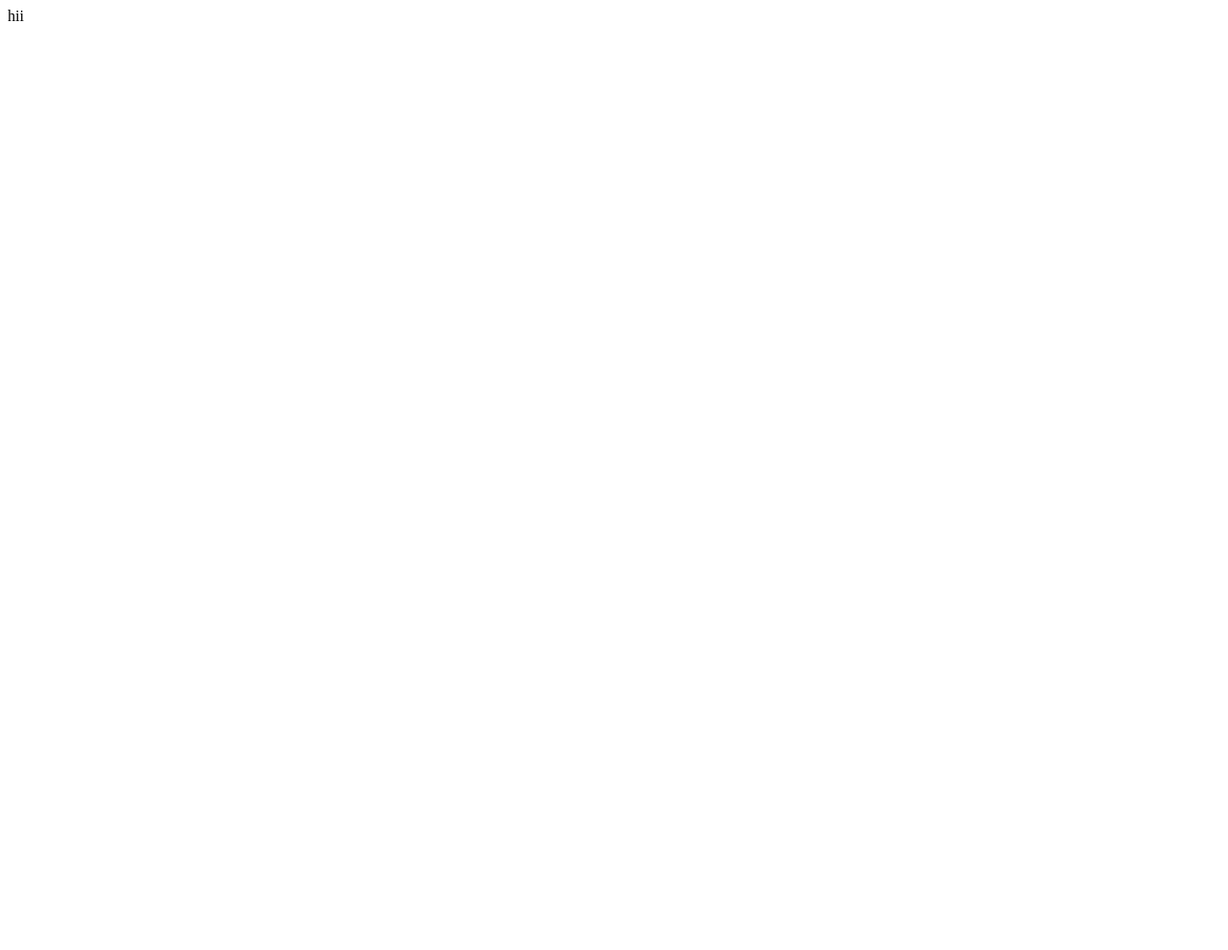
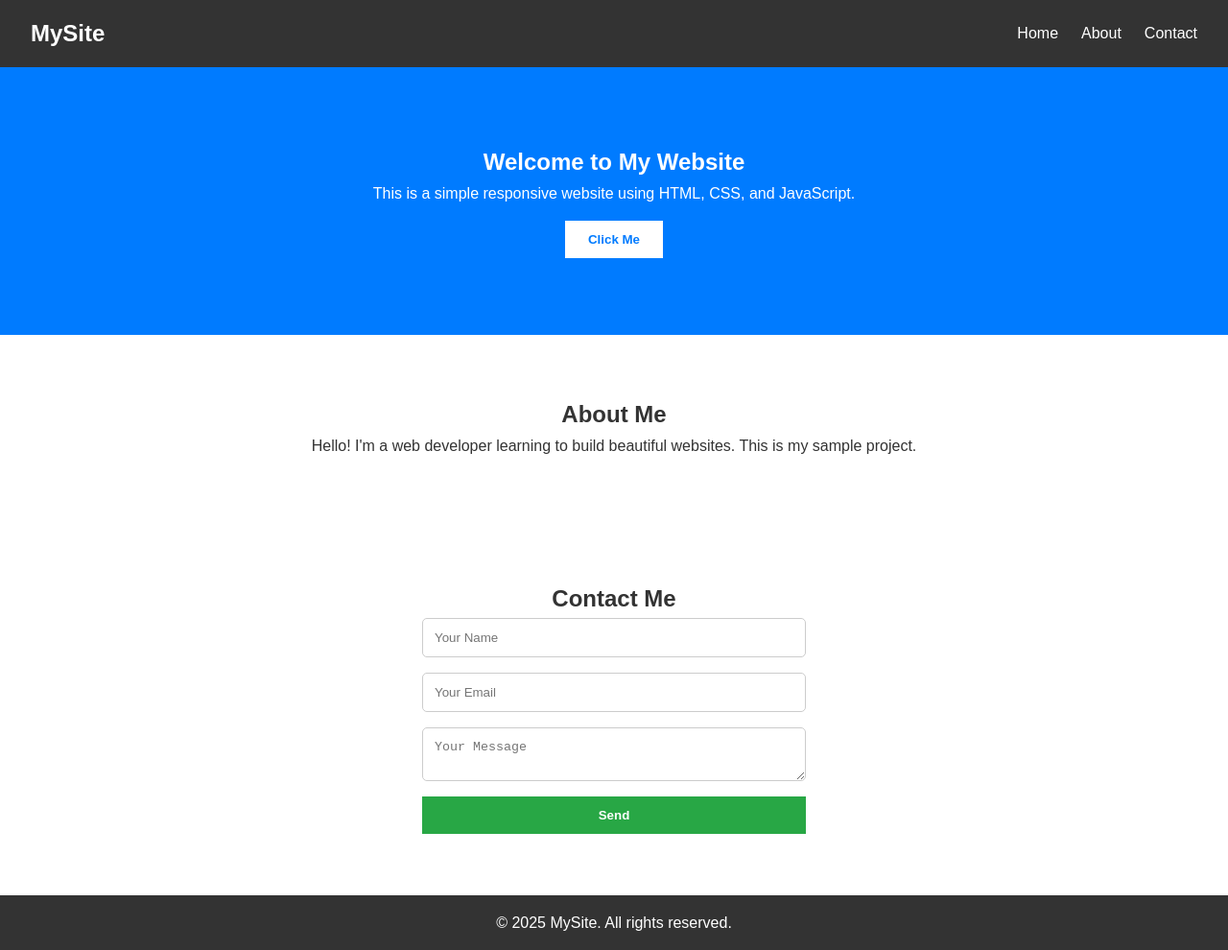
Before and after one commit to codebyharii/Amazonclone, a plain HTML site: page index.html in a window 1280 px wide. Shown: the whole page at 96% size. Before the commit the page ends 800 px from the top, so only its background shows below. Drawn offline with Linux system fonts and the light colour scheme.

Commit message:
add initail files

```diff
--- a/index.html
+++ b/index.html
@@ -1,12 +1,48 @@
 <!DOCTYPE html>
 <html lang="en">
 <head>
-    <meta charset="UTF-8">
-    <meta name="viewport" content="width=device-width, initial-scale=1.0">
-    <title>Document</title>
+  <meta charset="UTF-8" />
+  <meta name="viewport" content="width=device-width, initial-scale=1.0" />
+  <title>My Simple Website</title>
+  <link rel="stylesheet" href="style.css" />
 </head>
 <body>
-    hii
+  <header>
+    <nav>
+      <div class="logo">MySite</div>
+      <ul>
+        <li><a href="#hero">Home</a></li>
+        <li><a href="#about">About</a></li>
+        <li><a href="#contact">Contact</a></li>
+      </ul>
+    </nav>
+  </header>
 
+  <section id="hero">
+    <h1>Welcome to My Website</h1>
+    <p>This is a simple responsive website using HTML, CSS, and JavaScript.</p>
+    <button onclick="showMessage()">Click Me</button>
+  </section>
+
+  <section id="about">
+    <h2>About Me</h2>
+    <p>Hello! I'm a web developer learning to build beautiful websites. This is my sample project.</p>
+  </section>
+
+  <section id="contact">
+    <h2>Contact Me</h2>
+    <form id="contactForm">
+      <input type="text" id="name" placeholder="Your Name" required />
+      <input type="email" id="email" placeholder="Your Email" required />
+      <textarea id="message" placeholder="Your Message" required></textarea>
+      <button type="submit">Send</button>
+    </form>
+  </section>
+
+  <footer>
+    <p>© 2025 MySite. All rights reserved.</p>
+  </footer>
+
+  <script src="index.js"></script>
 </body>
 </html>
--- /dev/null
+++ b/index.js
@@ -0,0 +1,17 @@
+function showMessage() {
+  alert("Thanks for visiting MySite!");
+}
+
+document.getElementById("contactForm").addEventListener("submit", function (e) {
+  e.preventDefault();
+  const name = document.getElementById("name").value.trim();
+  const email = document.getElementById("email").value.trim();
+  const message = document.getElementById("message").value.trim();
+
+  if (name === "" || email === "" || message === "") {
+    alert("Please fill in all fields!");
+  } else {
+    alert(`Thank you, ${name}! Your message has been sent.`);
+    this.reset();
+  }
+});
--- /dev/null
+++ b/style.css
@@ -0,0 +1,98 @@
+* {
+  margin: 0;
+  padding: 0;
+  box-sizing: border-box;
+}
+
+body {
+  font-family: 'Arial', sans-serif;
+  line-height: 1.6;
+  background-color: #f9f9f9;
+  color: #333;
+}
+
+header {
+  background-color: #333;
+  color: #fff;
+  padding: 1rem 2rem;
+}
+
+nav {
+  display: flex;
+  justify-content: space-between;
+  align-items: center;
+}
+
+nav .logo {
+  font-size: 1.5rem;
+  font-weight: bold;
+}
+
+nav ul {
+  display: flex;
+  list-style: none;
+}
+
+nav ul li {
+  margin-left: 1.5rem;
+}
+
+nav ul li a {
+  color: #fff;
+  text-decoration: none;
+}
+
+section {
+  padding: 4rem 2rem;
+  text-align: center;
+}
+
+#hero {
+  background-color: #007bff;
+  color: white;
+  padding: 5rem 2rem;
+}
+
+#hero button {
+  padding: 0.75rem 1.5rem;
+  margin-top: 1rem;
+  background-color: #fff;
+  color: #007bff;
+  border: none;
+  cursor: pointer;
+  font-weight: bold;
+}
+
+#about, #contact {
+  background-color: #fff;
+}
+
+form {
+  max-width: 400px;
+  margin: 0 auto;
+  display: flex;
+  flex-direction: column;
+}
+
+form input, form textarea {
+  padding: 0.75rem;
+  margin-bottom: 1rem;
+  border: 1px solid #ccc;
+  border-radius: 5px;
+}
+
+form button {
+  padding: 0.75rem;
+  background-color: #28a745;
+  color: white;
+  border: none;
+  font-weight: bold;
+  cursor: pointer;
+}
+
+footer {
+  text-align: center;
+  padding: 1rem;
+  background-color: #333;
+  color: white;
+}
```
